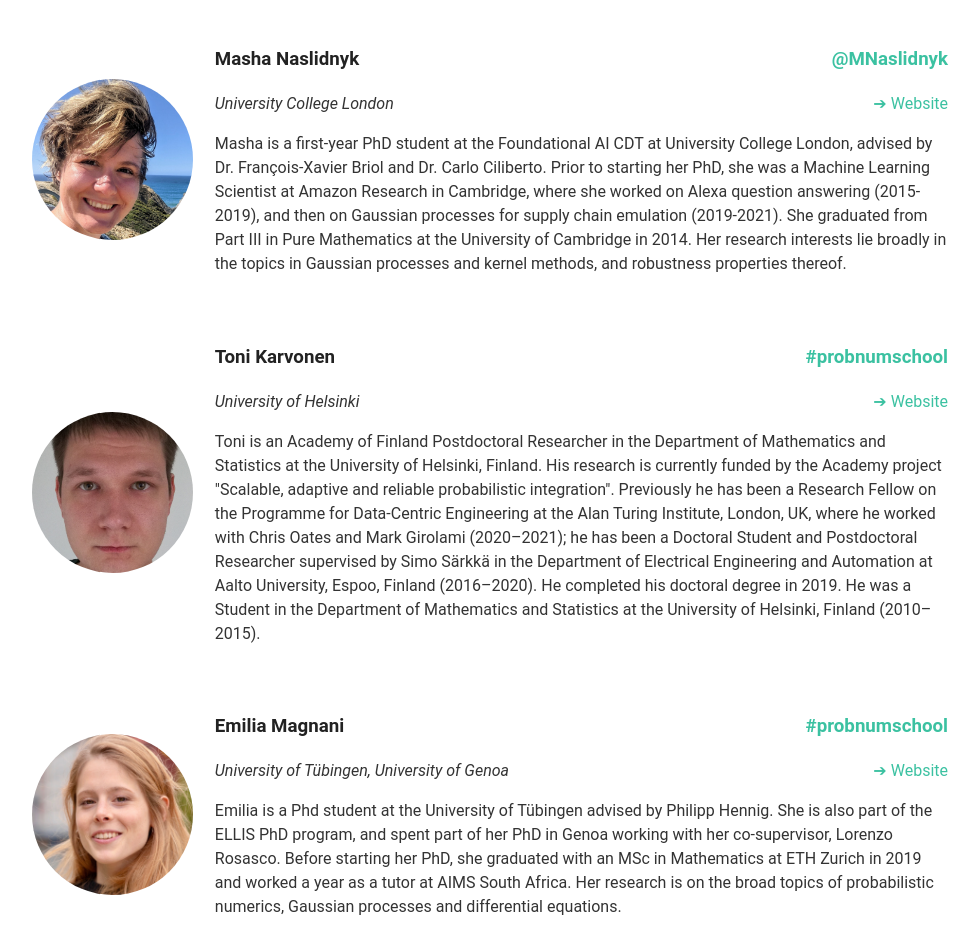
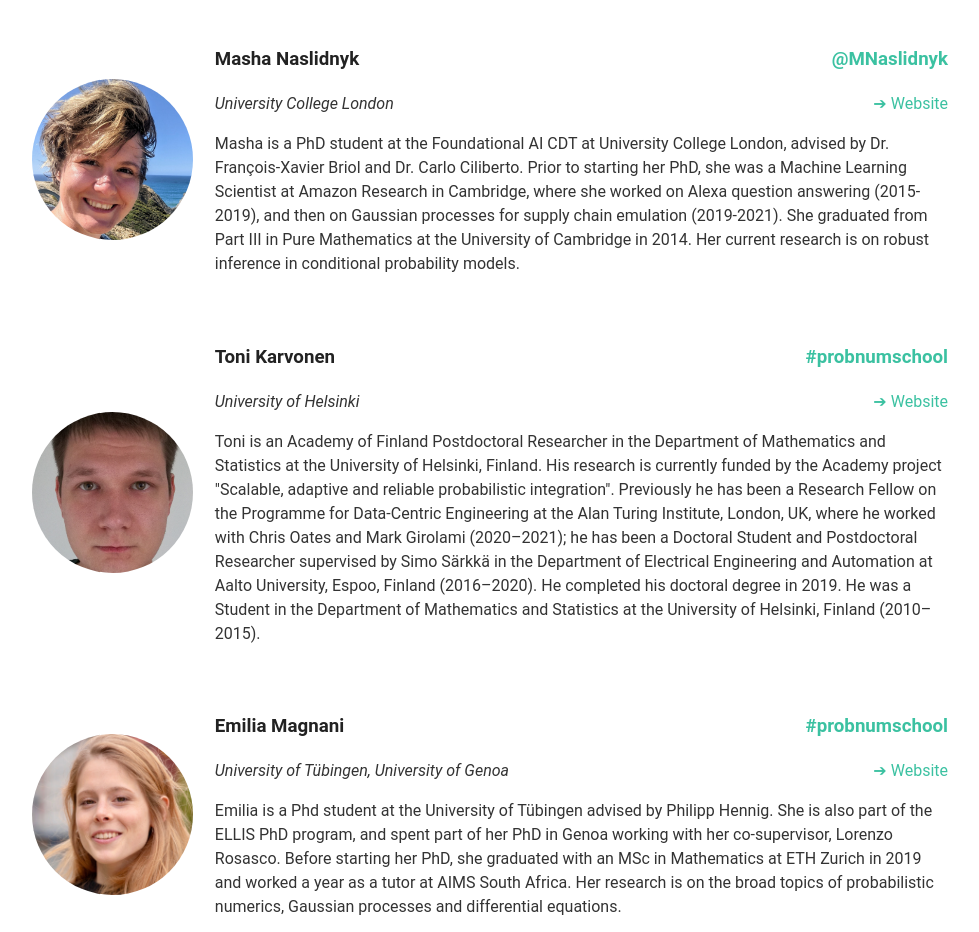
Before and after one commit to jcockayne/pnschool.github.io, a plain HTML site: page pages/workshop.html in a window 1280 px wide. Shown: the part 2160-3092 px from the top of the page, without its empty margins (155-1134 px from the left). Drawn offline with Linux system fonts and the light colour scheme.

Commit message:
incorporated feedback

```diff
--- a/pages/workshop.html
+++ b/pages/workshop.html
@@ -152,7 +152,7 @@
                         University of Southampton
                     </i>
                     <span class="right">
-                        <a href="https://www.southampton.ac.uk/people/5z6tk6/doctor-jon-cockayne/" target="_blank">
+                        <a href="https://joncockayne.me/" target="_blank">
                             &#10132; Website
                         </a>
                     </span>
@@ -203,22 +203,12 @@
                         </a>
                     </span>
                     <p>
-                        Masha is a first-year PhD student at the Foundational AI CDT at University College London,
-                        advised by Dr.
+                        Masha is a PhD student at the Foundational AI CDT at University College London, advised by Dr.
                         François-Xavier Briol and Dr. Carlo Ciliberto. Prior to starting her PhD, she was a Machine
-                        Learning
-                        Scientist at Amazon Research in Cambridge, where she worked on Alexa question answering
-                        (2015-2019), and
-                        then on
-                        Gaussian processes for supply chain emulation (2019-2021). She graduated from Part III in Pure
-                        Mathematics
-                        at
-                        the University of Cambridge in 2014.
-
-                        Her research interests lie broadly in the topics in Gaussian processes and kernel methods, and
-                        robustness
-                        properties thereof. </p>
-
+                        Learning Scientist at Amazon Research in Cambridge, where she worked on Alexa question answering
+                        (2015-2019), and then on Gaussian processes for supply chain emulation (2019-2021). She
+                        graduated from Part III in Pure Mathematics at the University of Cambridge in 2014. Her current
+                        research is on robust inference in conditional probability models.
                 </td>
             </tr>
 
```
